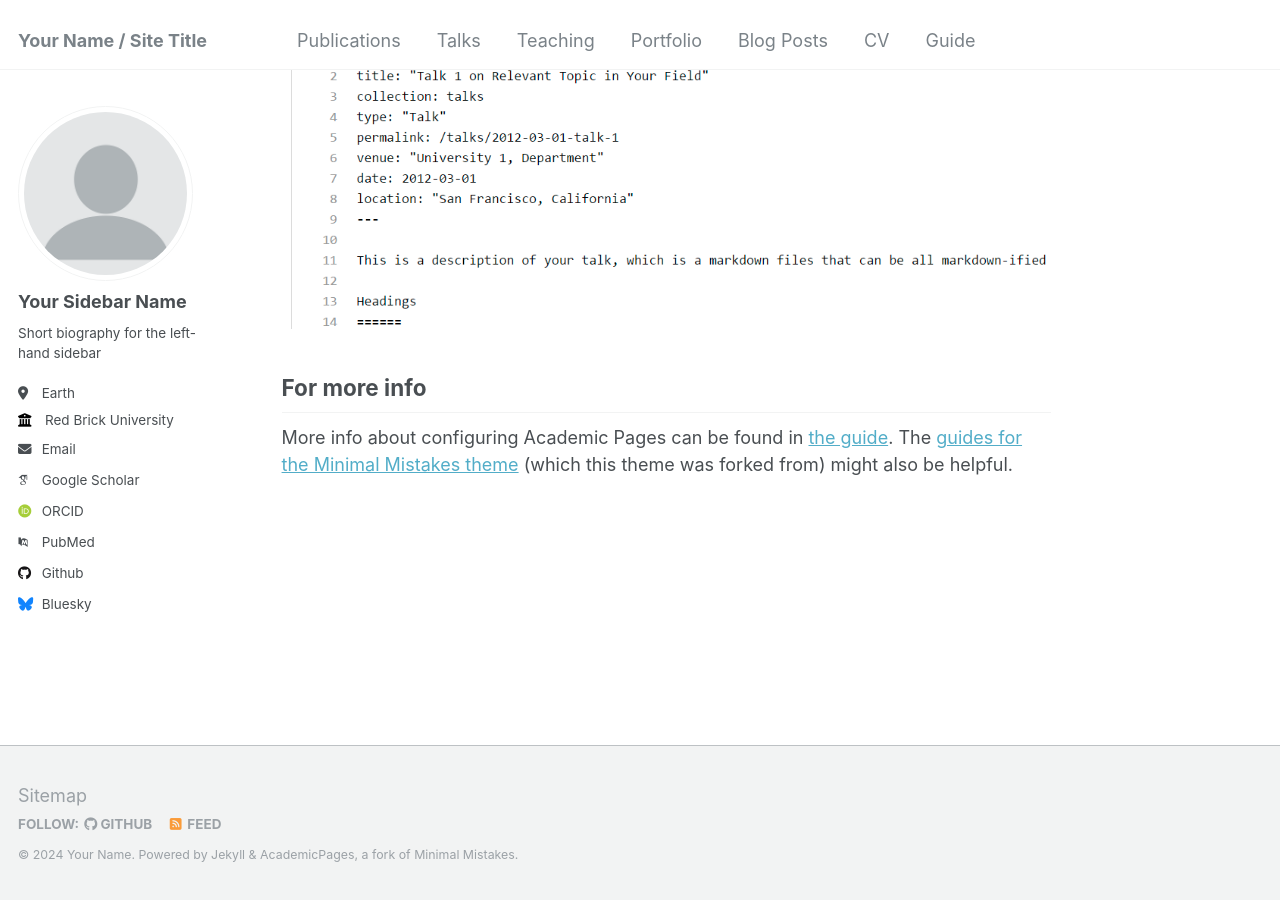
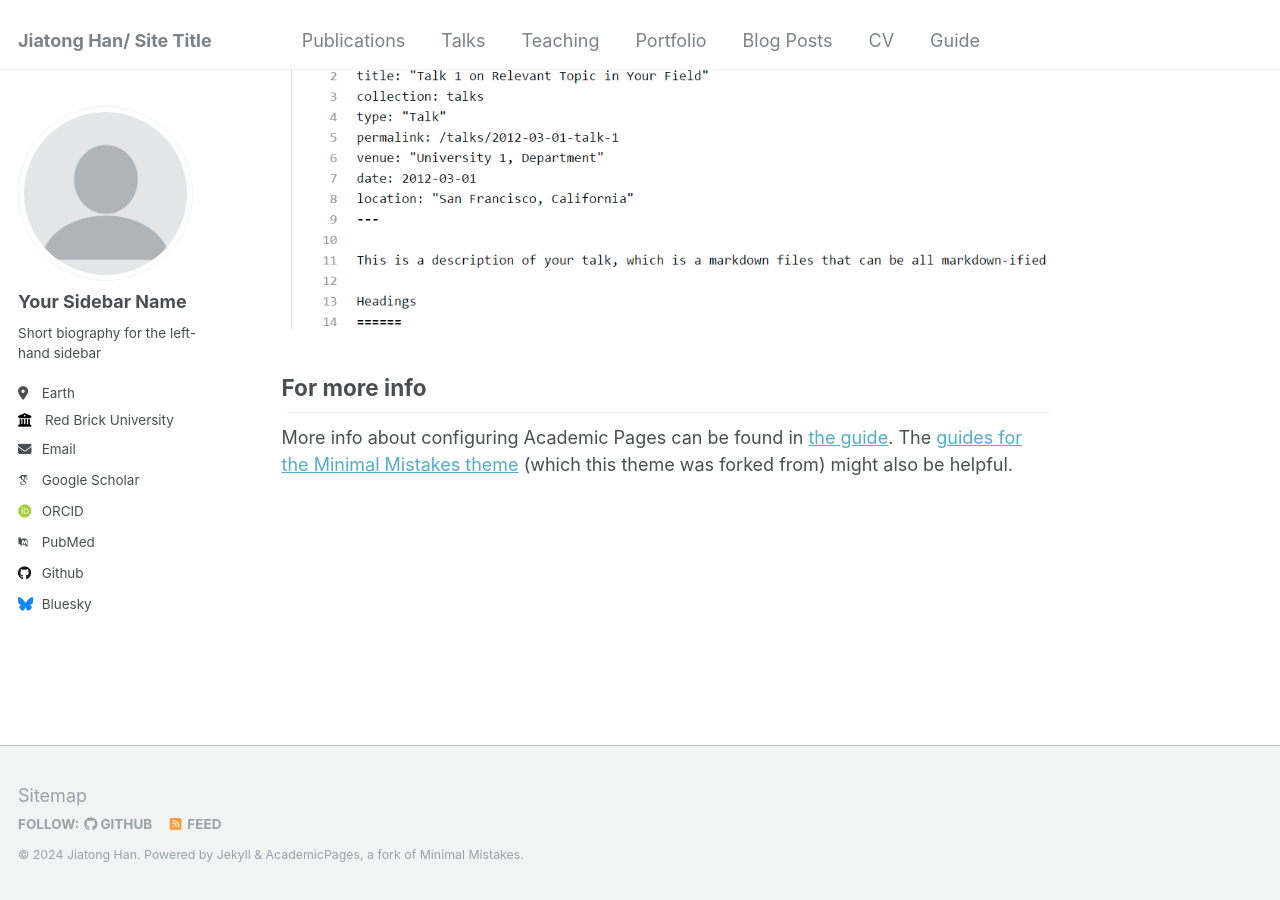
Before and after one commit to tt-08/jiatonghan, a Jekyll site: the page built from _pages/about.md, in a window 1280 px wide and 900 px high, scrolled down 2660 px. Built offline with Jekyll 4.4.1, drawn with Linux system fonts in a browser that asks for light colours; some web fonts are replaced.

Commit message:
Update _config.yml

```diff
--- a/_config.yml
+++ b/_config.yml
@@ -8,9 +8,9 @@
 
 # Basic Site Settings
 locale                   : "en-US"
-title                    : "Your Name / Site Title"
+title                    : "Jiatong Han/ Site Title"
 title_separator          : "-"
-name                     : &name "Your Name"
+name                     : &name "Jiatong Han"
 description              : &description "personal description"
 url                      : https://academicpages.github.io # the base hostname & protocol for your site e.g. "https://mmistakes.github.io"
 baseurl                  : "" # the subpath of your site, e.g. "/blog"
```
